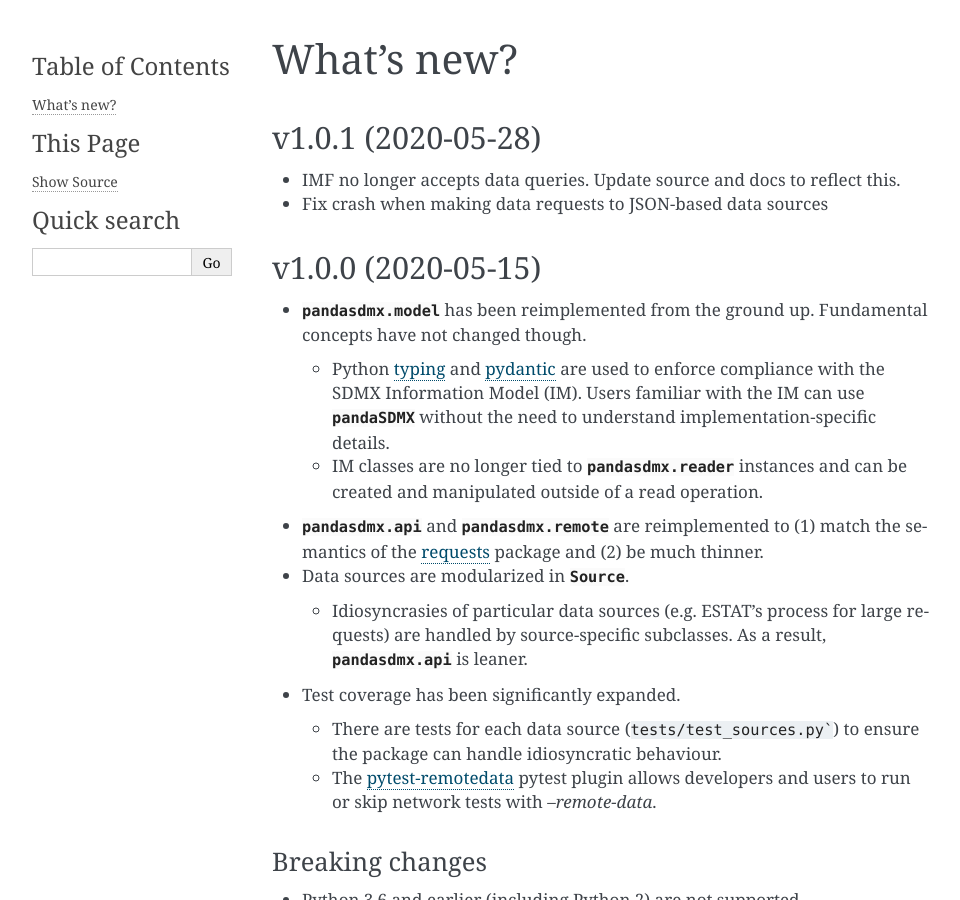
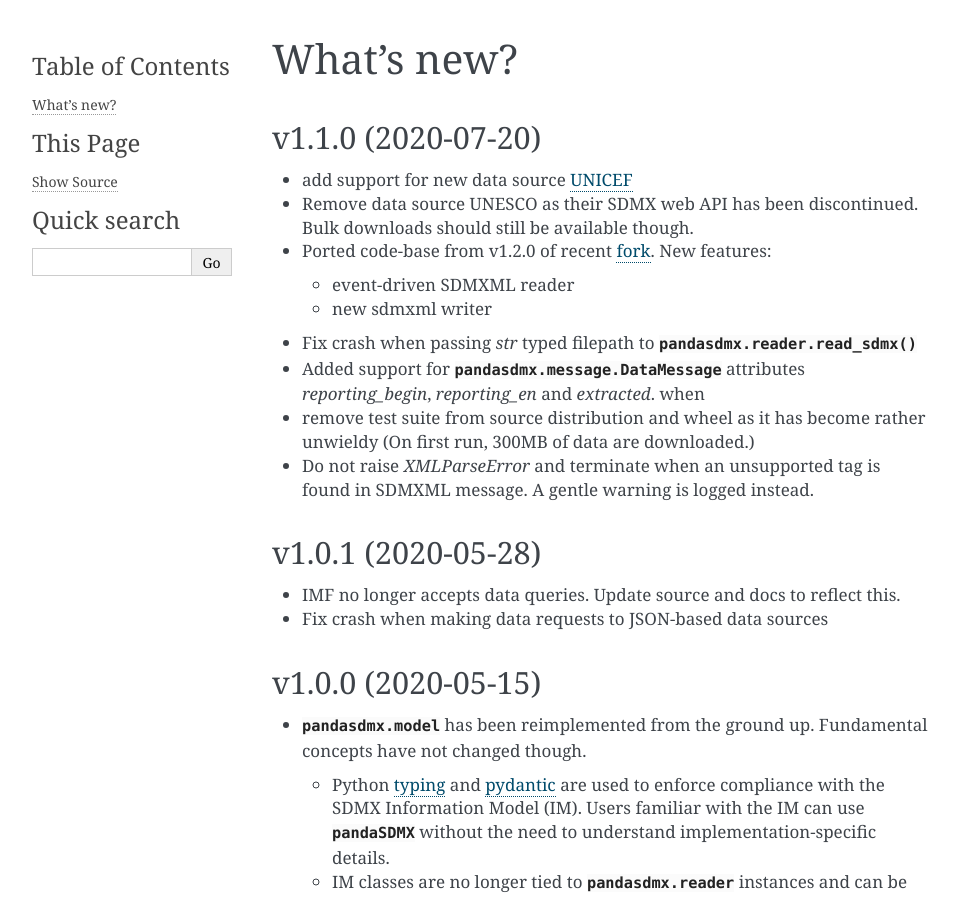
Before and after one commit to dr-leo/pandaSDMX, a Sphinx documentation site: the page built from doc/whatsnew.rst, in a window 1280 px wide and 900 px high. Shown: the whole window, without its empty margins (148-1108 px from the left). Built offline with Sphinx 7.4.7, drawn with Linux system fonts in a browser that asks for light colours; the version number is read from the project's files by our own code.

Commit message:
Various fixes. Update docs

```diff
--- a/doc/index.rst
+++ b/doc/index.rst
@@ -9,7 +9,7 @@ agencies, central banks, and international organisations.
 :mod:`pandaSDMX` can be used to:
 
 - explore the data available from :doc:`data providers <sources>` such as the World Bank, ILO, ECB,
-  Eurostat, OECD, and United Nations;
+  Eurostat, OECD, UNICEF and United Nations;
 - parse data and metadata in SDMX-ML (XML) or SDMX-JSON formats—either:
 
   - from local files, or
--- a/doc/whatsnew.rst
+++ b/doc/whatsnew.rst
@@ -3,6 +3,27 @@
 What's new?
 ===========
 
+
+v1.1.0 (2020-07-20)
+-------------------------------
+
+- add support for new data source
+  `UNICEF <https://data.unicef.org/sdmx-api-documentation/>`_
+- Remove data source UNESCO  as their SDMX web API has been   discontinued.
+  Bulk downloads should still be available though.
+- Ported code-base   from v1.2.0 of recent
+  `fork <http://sdmx1.readthedocs.io/>`_. New features:
+
+  * event-driven SDMXML reader
+  * new sdmxml writer
+
+- Fix crash when passing `str` typed filepath to :func:`pandasdmx.reader.read_sdmx`
+- Added support for :class:`pandasdmx.message.DataMessage` attributes
+  *reporting_begin*, *reporting_en* and *extracted*.  when
+- remove test suite from source distribution and wheel as it has become rather unwieldy
+  (On first run, 300MB of data are downloaded.)
+- Do not raise `XMLParseError` and terminate when an unsupported tag is found in SDMXML
+  message. A gentle warning is logged instead.
 
 
 v1.0.1 (2020-05-28)
--- a/pandasdmx/source/__init__.py
+++ b/pandasdmx/source/__init__.py
@@ -177,7 +177,7 @@ def add_source(info, id=None, override=False, **kwargs):
     # Maybe import a subclass that defines a hook
     SourceClass = Source
     try:
-        mod = import_module("." + id.lower(), "sdmx.source")
+        mod = import_module("." + id.lower(), "pandasdmx.source")
     except ImportError:
         pass
     else:
```
Also changed, not shown: other parts of doc/index.rst (+1 -1 lines), doc/install.rst (+5 -7 lines), doc/sources.rst (+2 -10 lines), 1 other file.
